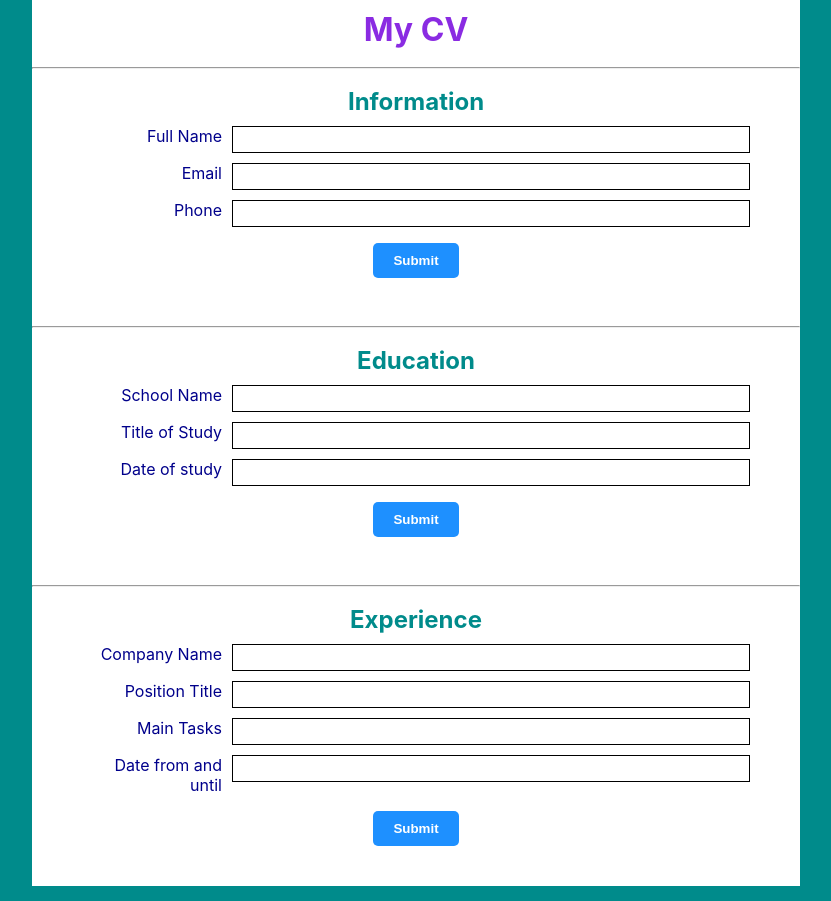
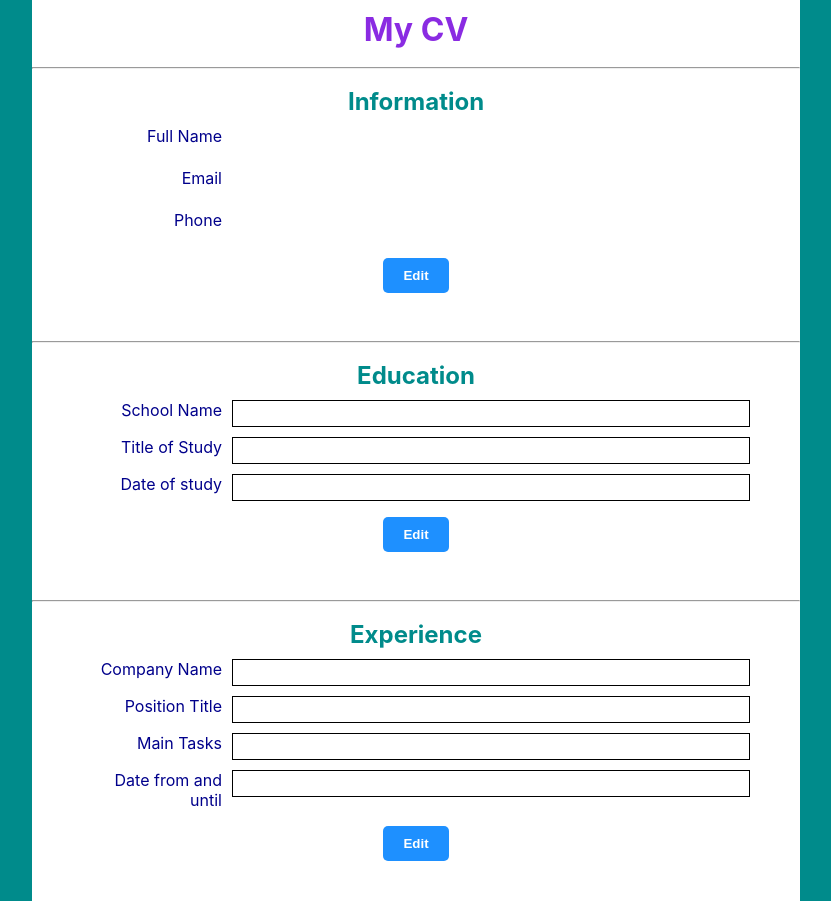
Before and after one commit to SonDo580/CV-application, a React (Create React App) app: page / in a window 1280 px wide. Shown: the whole page, without its empty margins (224-1055 px from the left). Built offline with nearby package versions, Linux system fonts and the light colour scheme.

Commit message:
Remove 'editMode' state
In a later version, I will bring it back. The submit button will be put in App.js

```diff
--- a/src/App.js
+++ b/src/App.js
@@ -5,23 +5,16 @@
 import "./App.css";
 
 class App extends Component {
-  constructor() {
-    super();
-    this.state = {
-      editMode: true,
-    };
-  }
-
   render() {
     return (
       <div className="app">
         <h1>My CV</h1>
         <hr />
-        <Information editMode={this.state.editMode} />
+        <Information />
         <hr />
-        <Education editMode={this.state.editMode} />
+        <Education />
         <hr />
-        <Experience editMode={this.state.editMode} />
+        <Experience />
       </div>
     );
   }
```
